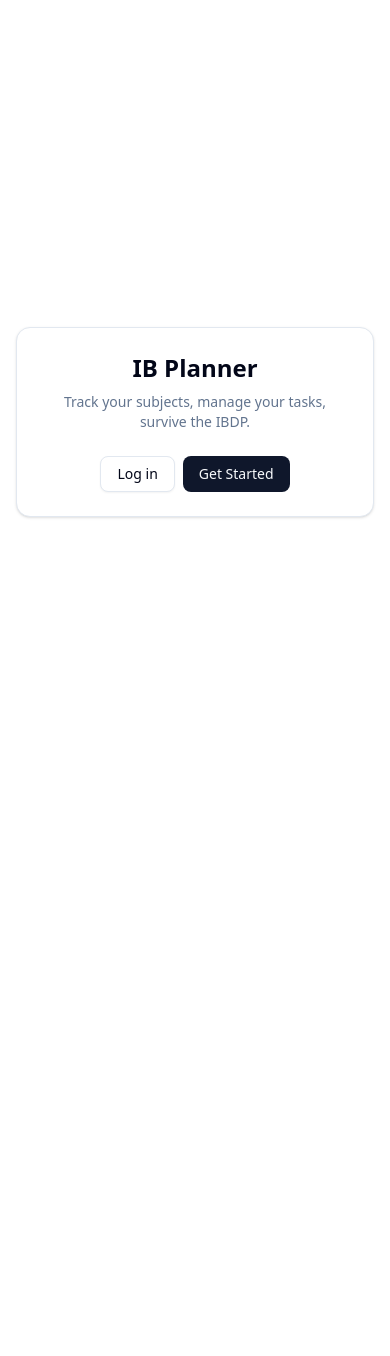
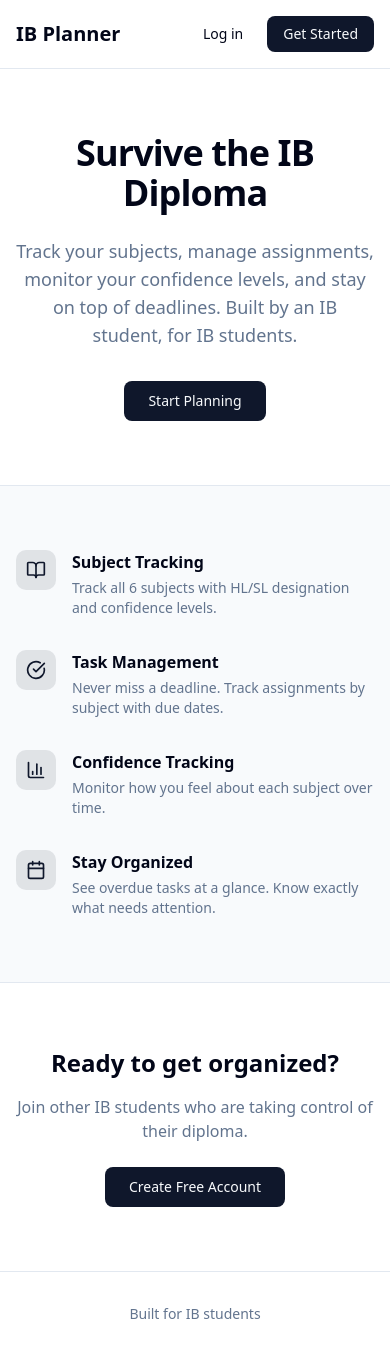
Before and after one commit to Syncronizee/ib-planner, a Next.js app: page / in a window 390 px wide. Before the commit the page ends 844 px from the top, so only its background shows below. Built offline with nearby package versions, Linux system fonts and the light colour scheme.

Commit message:
Dashboard polish - added header, stats cards; Made a better landing page; Made it mobile usable

```diff
--- a/src/app/dashboard/logout-button.tsx
+++ /dev/null
@@ -1,21 +0,0 @@
-'use client'
-
-import { createClient } from '@/lib/supabase/client'
-import { Button } from '@/components/ui/button'
-import { useRouter } from 'next/navigation'
-
-export function LogoutButton() {
-  const router = useRouter()
-  const supabase = createClient()
-
-  const handleLogout = async () => {
-    await supabase.auth.signOut()
-    router.push('/login')
-  }
-
-  return (
-    <Button variant="outline" onClick={handleLogout}>
-      Log out
-    </Button>
-  )
-}
--- a/src/app/dashboard/page.tsx
+++ b/src/app/dashboard/page.tsx
@@ -2,7 +2,8 @@ import { createClient } from '@/lib/supabase/server'
 import { redirect } from 'next/navigation'
 import { SubjectsSection } from './subjects-section'
 import { TasksSection } from './tasks-section'
-import { LogoutButton } from './logout-button'
+import { Header } from '@/components/layout/header'
+import { StatsCards } from '@/components/dashboard/stats-cards'
 
 export default async function DashboardPage() {
   const supabase = await createClient()
@@ -23,21 +24,21 @@ export default async function DashboardPage() {
     .order('due_date', { ascending: true, nullsFirst: false })
 
   return (
-    <main className="min-h-screen p-8">
-      <div className="max-w-4xl mx-auto">
-        <div className="flex justify-between items-center mb-8">
-          <div>
-            <h1 className="text-3xl font-bold">Dashboard</h1>
-            <p className="text-muted-foreground">{user.email}</p>
-          </div>
-          <LogoutButton />
+    <div className="min-h-screen bg-background">
+      <Header email={user.email || ''} />
+
+      <main className="max-w-4xl mx-auto px-4 sm:px-8 py-8">
+        <div className="mb-8">
+          <h1 className="text-2xl sm:text-3xl font-bold">Welcome back</h1>
+          <p className="text-muted-foreground">Here's your IB overview</p>
         </div>
 
         <div className="space-y-8">
+          <StatsCards subjects={subjects || []} tasks={tasks || []} />
           <SubjectsSection initialSubjects={subjects || []} />
           <TasksSection initialTasks={tasks || []} subjects={subjects || []} />
         </div>
-      </div>
-    </main>
+      </main>
+    </div>
   )
 }
--- a/src/app/page.tsx
+++ b/src/app/page.tsx
@@ -1,26 +1,110 @@
 import { Button } from "@/components/ui/button"
-import { Card, CardHeader, CardTitle, CardDescription } from "@/components/ui/card"
 import Link from "next/link"
+import { BookOpen, CheckCircle, BarChart3, Calendar } from "lucide-react"
 
 export default function Home() {
   return (
-    <main className="min-h-screen flex items-center justify-center p-4">
-      <Card className="w-full max-w-md">
-        <CardHeader className="text-center">
-          <CardTitle className="text-2xl">IB Planner</CardTitle>
-          <CardDescription>
-            Track your subjects, manage your tasks, survive the IBDP.
-          </CardDescription>
-          <div className="flex gap-2 mt-4 justify-center">
+    <div className="min-h-screen bg-background">
+      <header className="border-b">
+        <div className="max-w-4xl mx-auto px-4 sm:px-8 py-4 flex justify-between items-center">
+          <span className="font-bold text-xl">IB Planner</span>
+          <div className="flex gap-2">
             <Link href="/login">
-              <Button variant="outline">Log in</Button>
+              <Button variant="ghost">Log in</Button>
             </Link>
             <Link href="/signup">
               <Button>Get Started</Button>
             </Link>
           </div>
-        </CardHeader>
-      </Card>
-    </main>
+        </div>
+      </header>
+
+      <main>
+        <section className="max-w-4xl mx-auto px-4 sm:px-8 py-16 sm:py-24 text-center">
+          <h1 className="text-4xl sm:text-5xl font-bold tracking-tight mb-6">
+            Survive the IB Diploma
+          </h1>
+          <p className="text-lg text-muted-foreground max-w-2xl mx-auto mb-8">
+            Track your subjects, manage assignments, monitor your confidence levels,
+            and stay on top of deadlines. Built by an IB student, for IB students.
+          </p>
+          <div className="flex gap-4 justify-center">
+            <Link href="/signup">
+              <Button size="lg">Start Planning</Button>
+            </Link>
+          </div>
+        </section>
+
+        <section className="border-t bg-muted/50">
+          <div className="max-w-4xl mx-auto px-4 sm:px-8 py-16">
+            <div className="grid sm:grid-cols-2 gap-8">
+              <div className="flex gap-4">
+                <div className="h-10 w-10 rounded-lg bg-primary/10 flex items-center justify-center shrink-0">
+                  <BookOpen className="h-5 w-5 text-primary" />
+                </div>
+                <div>
+                  <h3 className="font-semibold mb-1">Subject Tracking</h3>
+                  <p className="text-sm text-muted-foreground">
+                    Track all 6 subjects with HL/SL designation and confidence levels.
+                  </p>
+                </div>
+              </div>
+
+              <div className="flex gap-4">
+                <div className="h-10 w-10 rounded-lg bg-primary/10 flex items-center justify-center shrink-0">
+                  <CheckCircle className="h-5 w-5 text-primary" />
+                </div>
+                <div>
+                  <h3 className="font-semibold mb-1">Task Management</h3>
+                  <p className="text-sm text-muted-foreground">
+                    Never miss a deadline. Track assignments by subject with due dates.
+                  </p>
+                </div>
+              </div>
+
+              <div className="flex gap-4">
+                <div className="h-10 w-10 rounded-lg bg-primary/10 flex items-center justify-center shrink-0">
+                  <BarChart3 className="h-5 w-5 text-primary" />
+                </div>
+                <div>
+                  <h3 className="font-semibold mb-1">Confidence Tracking</h3>
+                  <p className="text-sm text-muted-foreground">
+                    Monitor how you feel about each subject over time.
+                  </p>
+                </div>
+              </div>
+
+              <div className="flex gap-4">
+                <div className="h-10 w-10 rounded-lg bg-primary/10 flex items-center justify-center shrink-0">
+                  <Calendar className="h-5 w-5 text-primary" />
+                </div>
+                <div>
+                  <h3 className="font-semibold mb-1">Stay Organized</h3>
+                  <p className="text-sm text-muted-foreground">
+                    See overdue tasks at a glance. Know exactly what needs attention.
+                  </p>
+                </div>
+              </div>
+            </div>
+          </div>
+        </section>
+
+        <section className="border-t">
+          <div className="max-w-4xl mx-auto px-4 sm:px-8 py-16 text-center">
+            <h2 className="text-2xl font-bold mb-4">Ready to get organized?</h2>
+            <p className="text-muted-foreground mb-6">
+              Join other IB students who are taking control of their diploma.
+            </p>
+            <Link href="/signup">
+              <Button size="lg">Create Free Account</Button>
+            </Link>
+          </div>
+        </section>
+      </main>
+
+      <footer className="border-t py-8 text-center text-sm text-muted-foreground">
+        <p>Built for IB students</p>
+      </footer>
+    </div>
   )
 }
--- /dev/null
+++ b/src/components/dashboard/stats-cards.tsx
@@ -0,0 +1,70 @@
+import { Subject, Task } from '@/lib/types'
+import { Card, CardContent } from '@/components/ui/card'
+import { BookOpen, CheckCircle, Clock, AlertCircle } from 'lucide-react'
+import { isPast, isToday } from 'date-fns'
+
+interface StatsCardsProps {
+  subjects: Subject[]
+  tasks: Task[]
+}
+
+export function StatsCards({ subjects, tasks }: StatsCardsProps) {
+  const completedTasks = tasks.filter(t => t.is_completed).length
+  const pendingTasks = tasks.filter(t => !t.is_completed).length
+  const overdueTasks = tasks.filter(t =>
+    !t.is_completed &&
+    t.due_date &&
+    isPast(new Date(t.due_date)) &&
+    !isToday(new Date(t.due_date))
+  ).length
+
+  const avgConfidence = subjects.length > 0
+    ? Math.round(subjects.reduce((acc, s) => acc + s.confidence, 0) / subjects.length * 10) / 10
+    : 0
+
+  return (
+    <div className="grid grid-cols-2 sm:grid-cols-4 gap-4">
+      <Card>
+        <CardContent className="pt-6">
+          <div className="flex items-center gap-2">
+            <BookOpen className="h-4 w-4 text-muted-foreground" />
+            <span className="text-sm text-muted-foreground">Subjects</span>
+          </div>
+          <p className="text-2xl font-bold mt-1">{subjects.length}/6</p>
+        </CardContent>
+      </Card>
+
+      <Card>
+        <CardContent className="pt-6">
+          <div className="flex items-center gap-2">
+            <Clock className="h-4 w-4 text-muted-foreground" />
+            <span className="text-sm text-muted-foreground">Pending</span>
+          </div>
+          <p className="text-2xl font-bold mt-1">{pendingTasks}</p>
+        </CardContent>
+      </Card>
+
+      <Card>
+        <CardContent className="pt-6">
+          <div className="flex items-center gap-2">
+            <CheckCircle className="h-4 w-4 text-muted-foreground" />
+            <span className="text-sm text-muted-foreground">Completed</span>
+          </div>
+          <p className="text-2xl font-bold mt-1">{completedTasks}</p>
+        </CardContent>
+      </Card>
+
+      <Card>
+        <CardContent className="pt-6">
+          <div className="flex items-center gap-2">
+            <AlertCircle className={`h-4 w-4 ${overdueTasks > 0 ? 'text-destructive' : 'text-muted-foreground'}`} />
+            <span className="text-sm text-muted-foreground">Overdue</span>
+          </div>
+          <p className={`text-2xl font-bold mt-1 ${overdueTasks > 0 ? 'text-destructive' : ''}`}>
+            {overdueTasks}
+          </p>
+        </CardContent>
+      </Card>
+    </div>
+  )
+}
--- /dev/null
+++ b/src/components/layout/header.tsx
@@ -0,0 +1,36 @@
+'use client'
+
+import { createClient } from '@/lib/supabase/client'
+import { Button } from '@/components/ui/button'
+import { useRouter } from 'next/navigation'
+import Link from 'next/link'
+
+interface HeaderProps {
+  email: string
+}
+
+export function Header({ email }: HeaderProps) {
+  const router = useRouter()
+
+  const handleLogout = async () => {
+    const supabase = createClient()
+    await supabase.auth.signOut()
+    router.push('/login')
+  }
+
+  return (
+    <header className="border-b">
+      <div className="max-w-4xl mx-auto px-4 sm:px-8 py-4 flex justify-between items-center">
+        <Link href="/dashboard" className="font-bold text-xl">
+          IB Planner
+        </Link>
+        <div className="flex items-center gap-4">
+          <span className="text-sm text-muted-foreground hidden sm:block">{email}</span>
+          <Button variant="outline" size="sm" onClick={handleLogout}>
+            Log out
+          </Button>
+        </div>
+      </div>
+    </header>
+  )
+}
```
